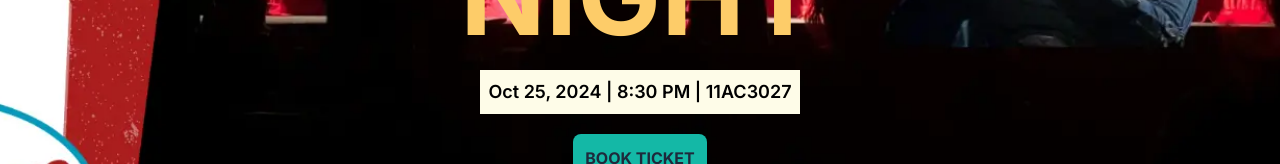
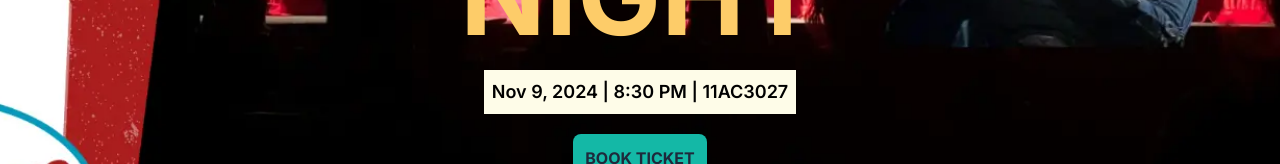
Before and after one commit to Srijan-t0d0/ticket, a Next.js app: page / in a window 1280 px wide. Shown: the part 547-711 px from the top of the page. Built offline with nearby package versions, Linux system fonts and the light colour scheme.

Commit message:
updated date

```diff
--- a/app/page.tsx
+++ b/app/page.tsx
@@ -24,7 +24,7 @@ export default function home() {
           </span>
         </div>
         <div className="inline-block text-center font-semibold text-lg text-black bg-yellow-50 p-2">
-          Oct 25, 2024 | 8:30 PM | 11AC3027
+          Nov 9, 2024 | 8:30 PM | 11AC3027
         </div>
         <Link
           href={"/bookticket"}
--- a/components/ticket.tsx
+++ b/components/ticket.tsx
@@ -51,7 +51,7 @@ export const Ticket = async () => {
       <div className="bg-slate-500 flex flex-col px-12 py-10 justify-center items-center gap-4">
         <div className="flex flex-col justify-center items-center gap-5">
           <div className="p-2 px-6 text-center font-semibold text-lg text-yellow-100 text-opacity-75 bg-red-700  ">
-            Oct 25, 2024
+            Nov 9, 2024
             <br />
             8:30 PM
           </div>
```
Also changed, not shown: 1 other file (tests, documents, lock files or other folders).
